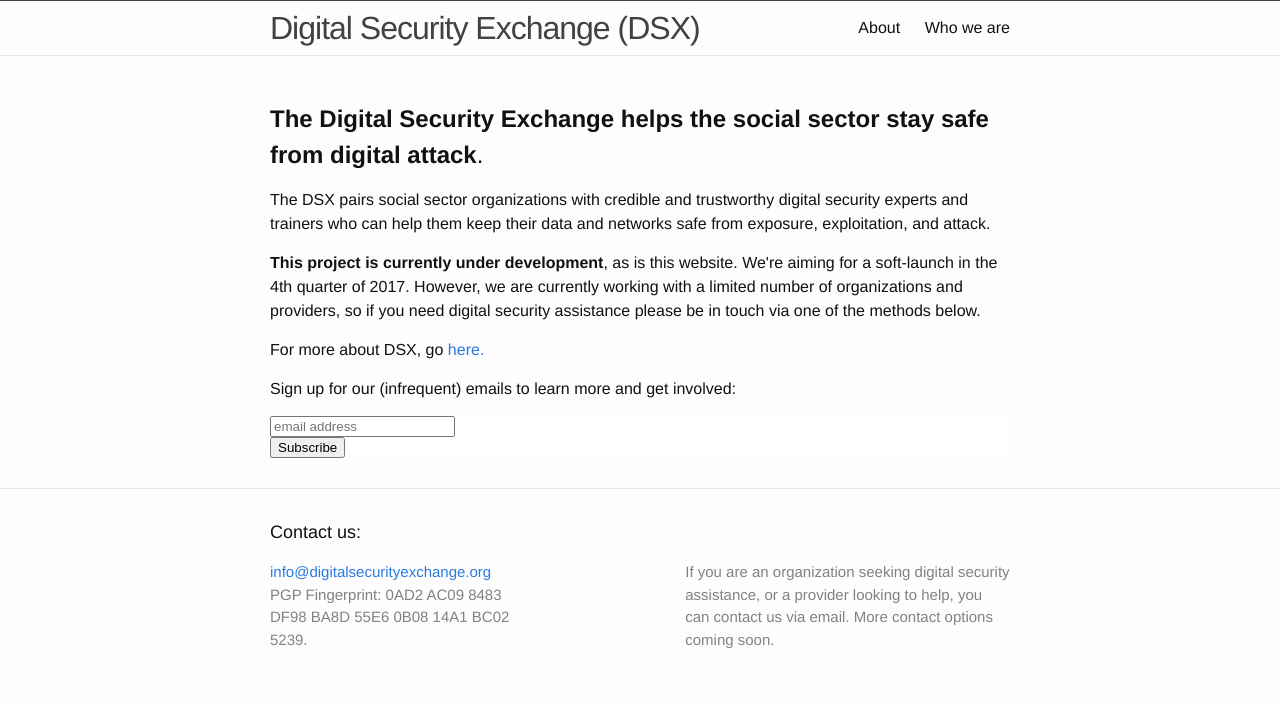
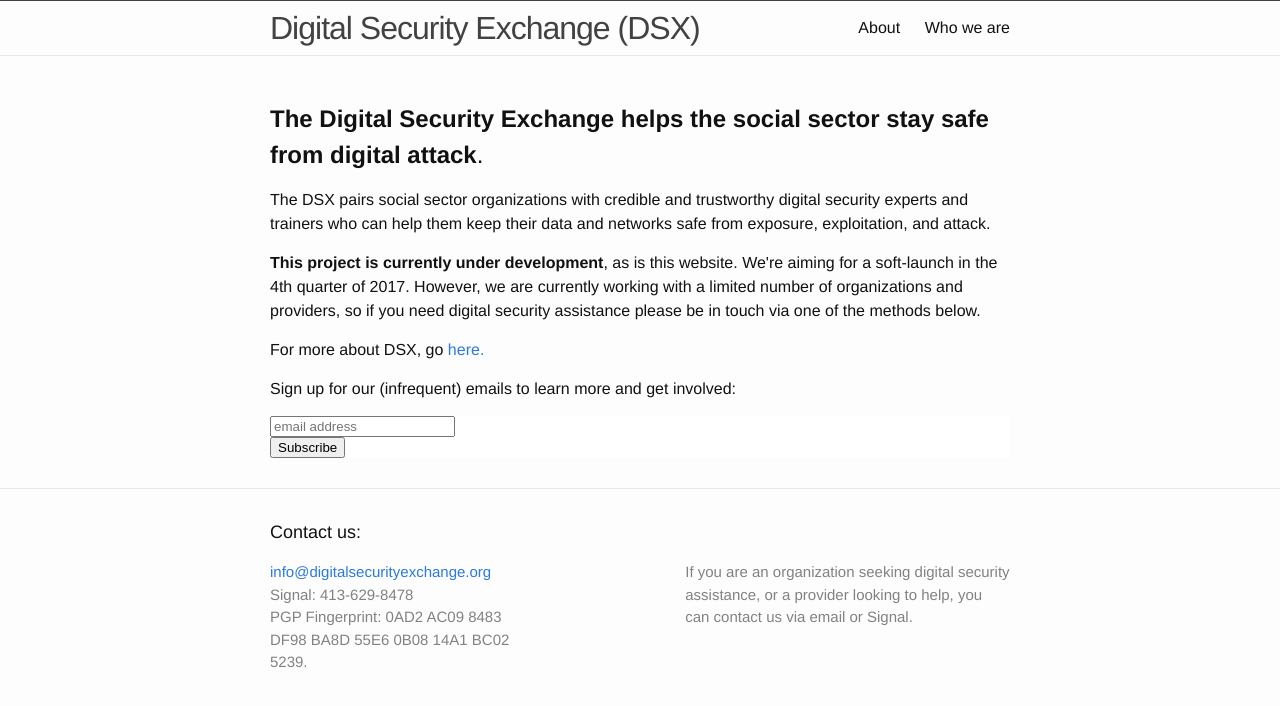
Before and after one commit to digiexchange/dsx.github.io, a Jekyll site: the page built from index.md, in a window 1280 px wide. Shown: the top 706 px of the page. Built offline with Jekyll 4.4.1, drawn with Linux system fonts in a browser that asks for light colours; comment, search, counter and statistics services are not loaded.

Commit message:
added Signal number

```diff
--- a/_config.yml
+++ b/_config.yml
@@ -16,7 +16,7 @@
 title: Digital Security Exchange (DSX)
 email: info@digitalsecurityexchange.org
 description: > # this means to ignore newlines until "baseurl:"
-  If you are an organization seeking digital security assistance, or a provider looking to help, you can contact us via email. More contact options coming soon.
+  If you are an organization seeking digital security assistance, or a provider looking to help, you can contact us via email or Signal.
 baseurl: "" # the subpath of your site, e.g. /blog
 url: "" # the base hostname & protocol for your site, e.g. http://example.com
 # twitter_username: jekyllrb
--- a/_includes/footer.html
+++ b/_includes/footer.html
@@ -12,7 +12,7 @@
             {% if site.email %}
             <li><a href="mailto:{{ site.email }}">{{ site.email }}</a></li>
             {% endif %}
-            <!--<li>Signal: XXX-XXX-XXXX</li>-->
+            <li>Signal: 413-629-8478</li>
               <li>PGP Fingerprint: 0AD2 AC09 8483 DF98 BA8D 55E6 0B08 14A1 BC02 5239.</li>
         </ul>
       </div>
```
